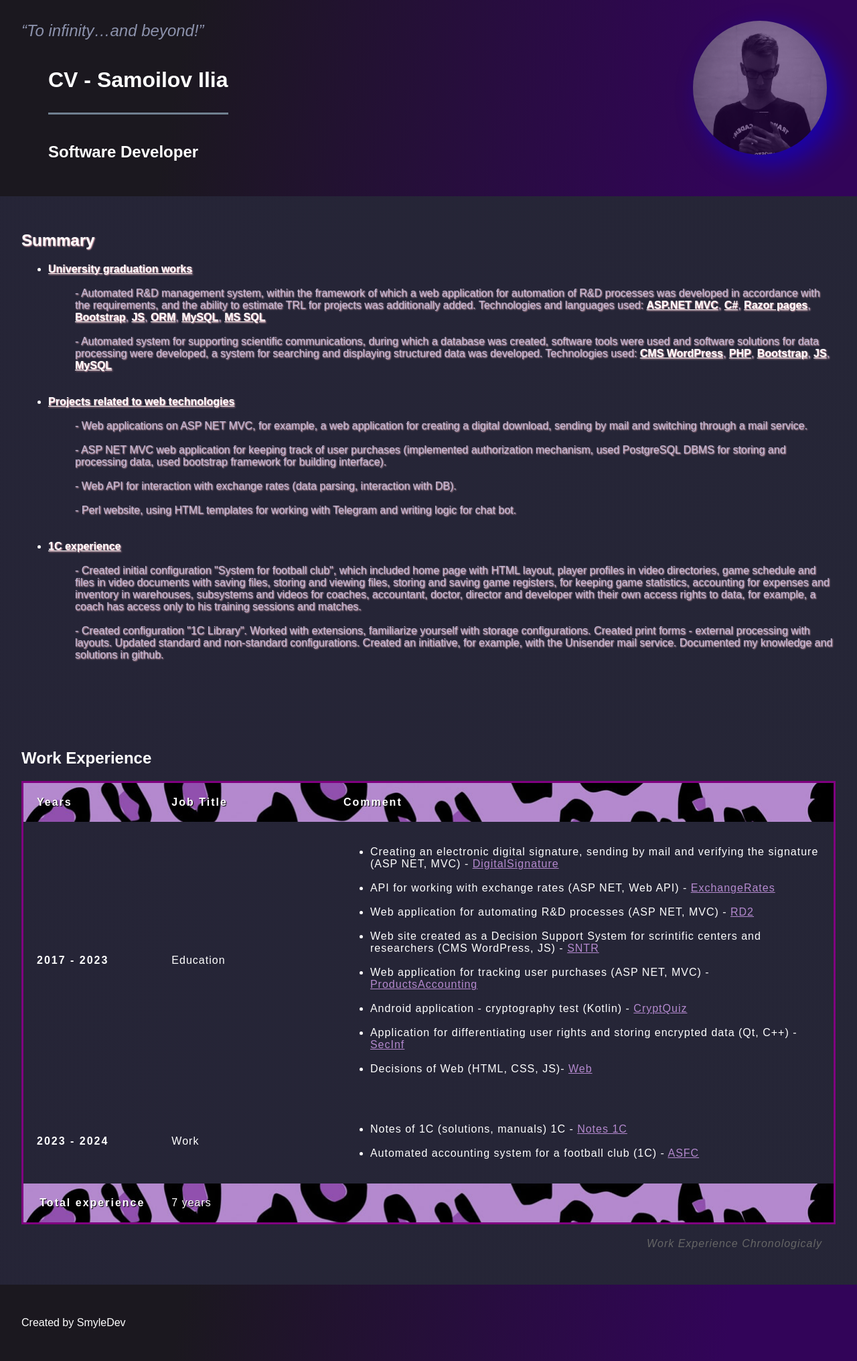
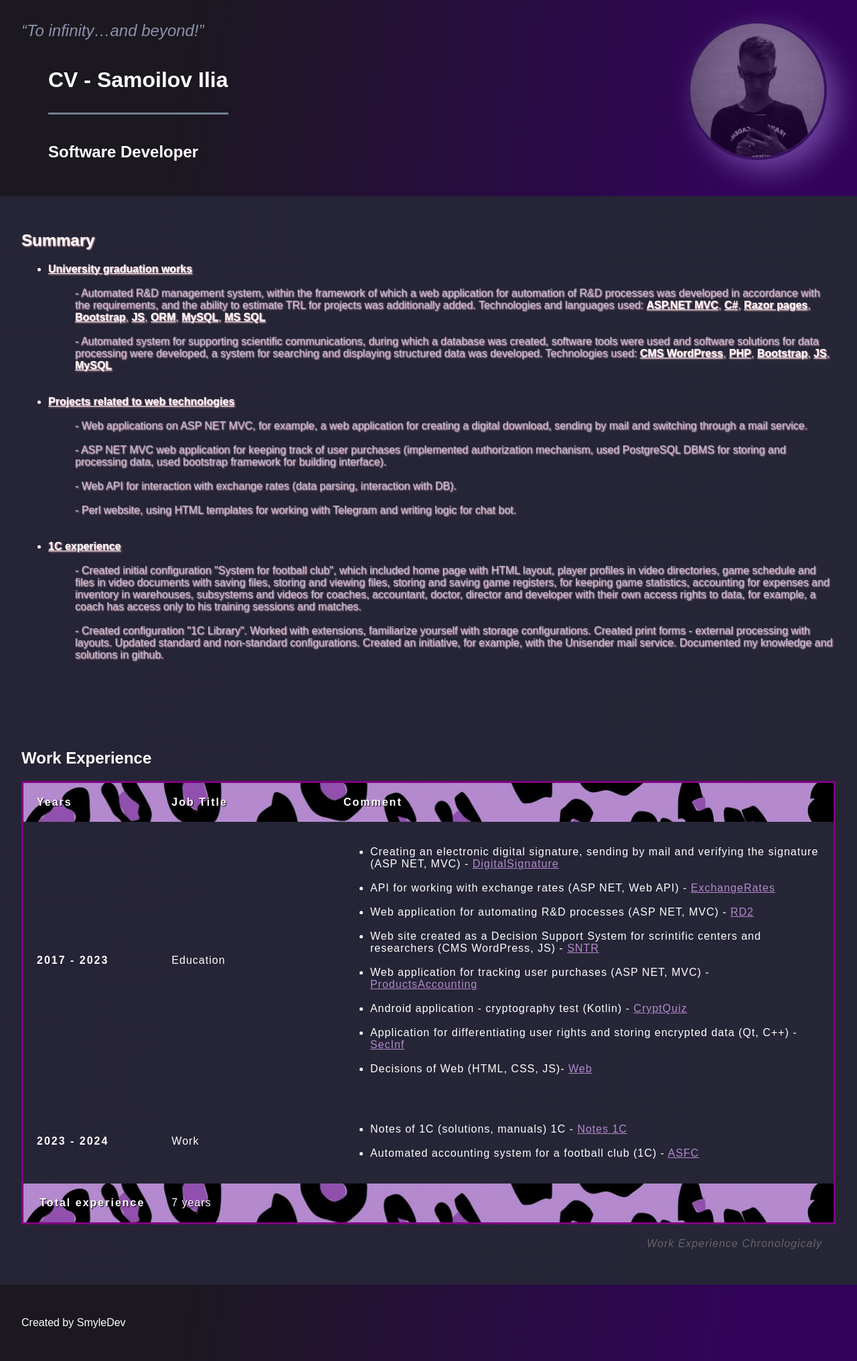
Before and after one commit to smyledev/smyledev.github.io, a Jekyll site: the page cv.html, which Jekyll copies as it is, in a window 1280 px wide. Shown: the whole page at 67% size. Built offline with Jekyll 4.4.1, drawn with Linux system fonts in a browser that asks for light colours; some web fonts are replaced.

Commit message:
Update style3.css

```diff
--- a/styles/style3.css
+++ b/styles/style3.css
@@ -175,9 +175,11 @@ a:visited {
 }
 
 img {
-    filter: drop-shadow(16px 16px 20px blue);
+    filter: drop-shadow(16px 16px 20px #a882e2);
+    border:4px solid #3e2269;
 }
 
 img:hover {
-    filter: drop-shadow(16px 16px 20px #9d46e7);
+   filter: drop-shadow(16px 16px 20px #b3a5ed);
+    border: 4px solid white;
 }
```
